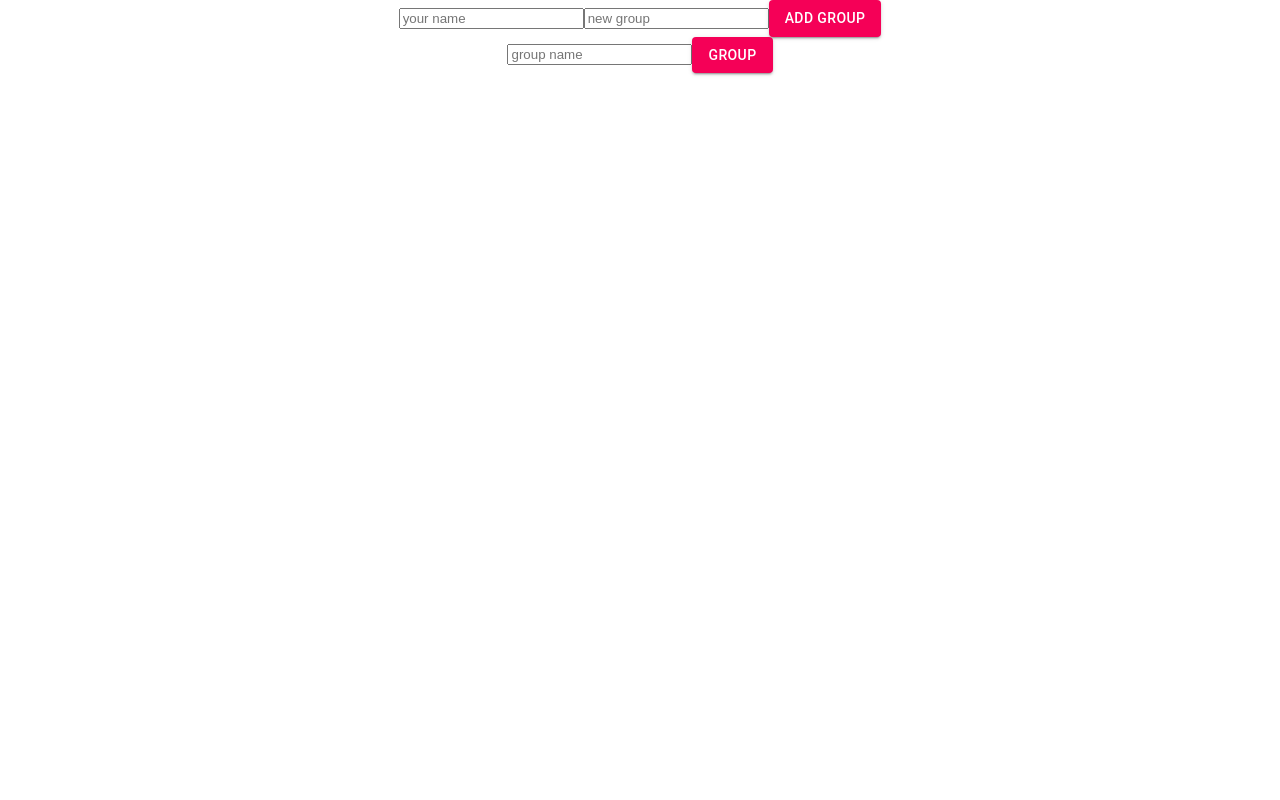
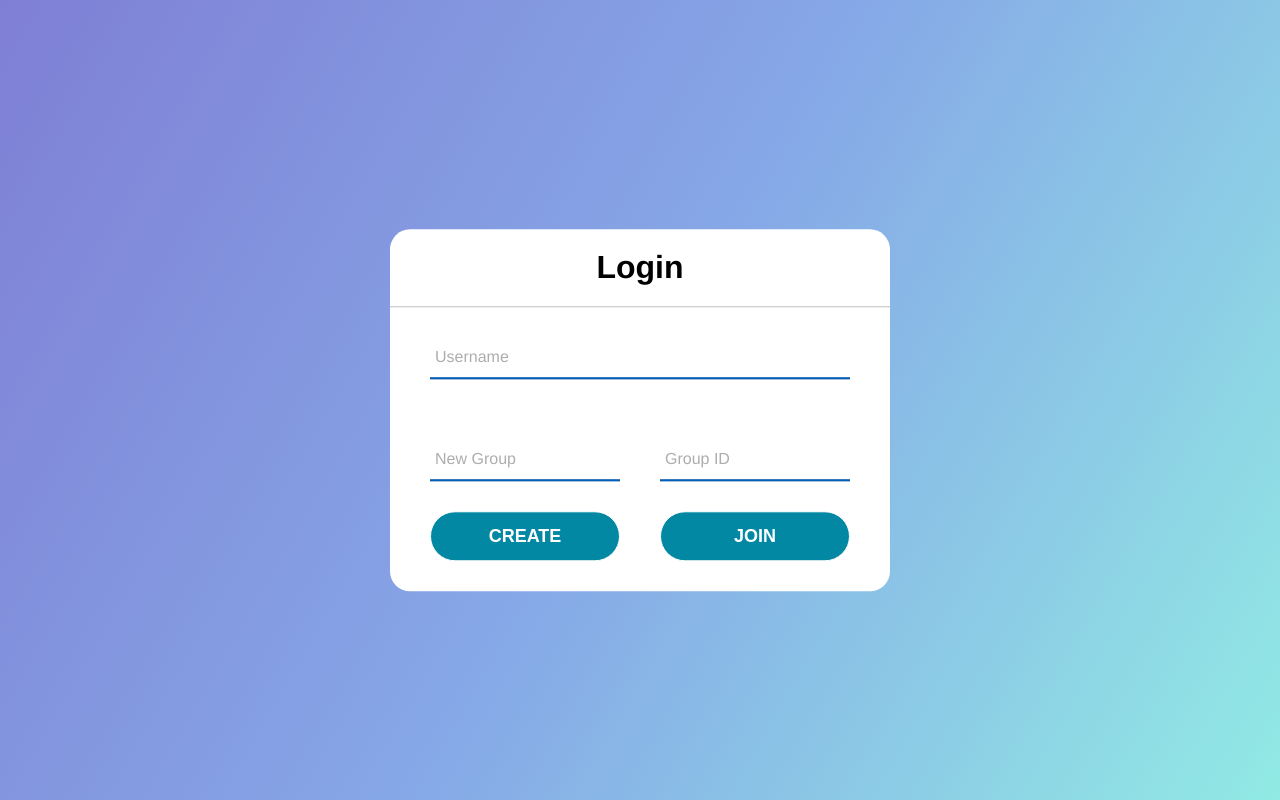
Before and after one commit to nglinhchi/timetable_app, a React (Create React App) app: page / in a window 1280 px wide. Built offline with nearby package versions, Linux system fonts and the light colour scheme; no server answers; the database is empty.

Commit message:
update UI log in page

```diff
--- a/src/App.css
+++ b/src/App.css
@@ -1,7 +1,13 @@
 .App {
-  text-align: center;
+  margin: 0;
+  padding: 0;
+  font-family: Helvetica;
+  background: linear-gradient(120deg, #7F7FD5, #86A8E7,#91EAE4);
+  height: 100vh;
+  overflow: hidden;
 }
 
+/*
 .App-logo {
   height: 40vmin;
   pointer-events: none;
@@ -36,3 +42,125 @@
     transform: rotate(360deg);
   }
 }
+
+*/
+
+.everything {
+  position: absolute;
+  top: 50%;
+  left: 50%;
+  transform: translate(-50%, -50%);
+  width: 500px;
+}
+
+button {
+  text-transform: uppercase;
+  width: 100%;
+  height: 50px;
+  border: solid 1px;
+  background: #0388a3;
+  border-radius: 25px;
+  font-size: 18px;
+  color: white;
+  font-weight: 700;
+  cursor: pointer;
+  outline: none;
+}
+
+button:hover {
+  border-color: #c498ff ;
+  background: #c498ff;
+  transition: .5s;
+}
+
+.center {
+  width: 500px;
+  background: white;
+  border-radius: 20px;
+}
+
+.center h1 {
+  text-align: center;
+  padding: 20px 0;
+  border-bottom: solid 1px silver;
+}
+
+.center .form {
+  padding: 0 40px;
+  box-sizing: border-box;
+}
+
+.form .txt_field{
+  position: relative;
+  border-bottom: solid 2px #adadad;
+  margin: 30px 0;
+}
+
+.txt_field input {
+  width: 100%;
+  padding: 0 5px;
+  height: 40px;
+  font-size: 16px;
+  border: none;
+  background: none;
+  outline: none;
+}
+
+.txt_field label {
+  position: absolute;
+  top: 50%;
+  left: 5px;
+  color: #adadad;
+  transform: translateY(-50%);
+  font-size: 16px;
+  pointer-events: none;
+  transition: .5s;
+}
+
+.txt_field span::before {
+  content: "";
+  position: absolute;
+  top: 40px;
+  left: 0;
+  width: 100%;
+  height: 2px;
+  background: #005dba;
+}
+
+.txt_field input:focus ~ label,
+.txt_field input:valid ~ label {
+  top: -5px;
+  color: #005dba;
+}
+
+.txt_field input:focus ~ span::before,
+.txt_field input:valid ~ span::before {
+  width: 100%;
+}
+
+#join {
+  margin: 0 0 30px 0;
+}
+
+.block {
+  display: inline;
+  width: 100%;
+}
+
+.block-group > span {
+  margin: 0 20px;
+}
+
+.block-group {
+  display: flex;
+  flex-direction: row;
+}
+
+.logo {
+  display: flex;
+  justify-content: center;
+}
+
+image {
+  width: 300px;
+}
--- a/src/App.js
+++ b/src/App.js
@@ -8,9 +8,6 @@ import { withRouter } from 'react-router-dom';
 import {useHistory} from 'react-router-dom';
 import { Button, TextField } from '@material-ui/core';
 function App() {
-
-
-
 
   // console.log(store)
   // const eventRef = db.ref("events")
@@ -98,7 +95,6 @@ function App() {
  }
 
 
-
  function Chat(id,chat){
   let list = events
   for ( let i =0; i < list.length;i++){
@@ -127,12 +123,39 @@ function App() {
 
   return (
     <div className="App" >
-      <input type="text" ref={nameRef} placeholder= "your name" ></input>
-      <input placeholder="new group"  ref={eventNameRef} type="text"/>
-      <Button variant="contained" color="secondary" onClick= {addEvent}> Add group</Button>
-      <br></br>
-      <input placeholder="group name" ref={userName} type ="text"/>
-      <Button width= {200} variant="contained" color="secondary" onClick= {Room}> Group </Button>
+      <div class="everything">
+            {/* <div class="logo"><image src="logo.png" alt=""/></div> */}
+            <div class="center">
+                <h1>Login</h1>
+                <div class="form">
+                    <div class="txt_field">
+                        <input type="text" ref={nameRef} required></input>
+                        <span></span>
+                        <label>Username</label>
+                    </div>
+                    <div class="block-group">
+                        <div class="block">
+                            <div class="txt_field">
+                              <input ref={eventNameRef} type="text" required></input>
+                                <span></span>
+                                <label>New Group</label>
+                            </div>
+                            <button type="button" onClick= {addEvent}>create</button>
+                        </div>
+                        <span></span>
+                        <div class="block">
+                            <div class="txt_field">
+                                <input ref={userName} type ="text" required></input>
+                                <span></span>
+                                <label>Group ID</label>
+                            </div>
+                            {/* <Button width= {200} variant="contained" color="secondary" > Group </Button> */}
+                            <button type="button" id="join" onClick= {Room}>join</button>
+                        </div>
+                    </div>
+                </div>
+            </div>
+        </div>
 
     </div>
   );
--- a/src/Room.css
+++ b/src/Room.css
@@ -3,7 +3,7 @@
     text-align: center;
   }
 
-  .Room
+  /* .Room
   -logo {
     height: 40vmin;
     pointer-events: none;
@@ -42,4 +42,4 @@
     to {
       transform: rotate(360deg);
     }
-  }
+  } */
```
Also changed, not shown: src/logo.png (added).
